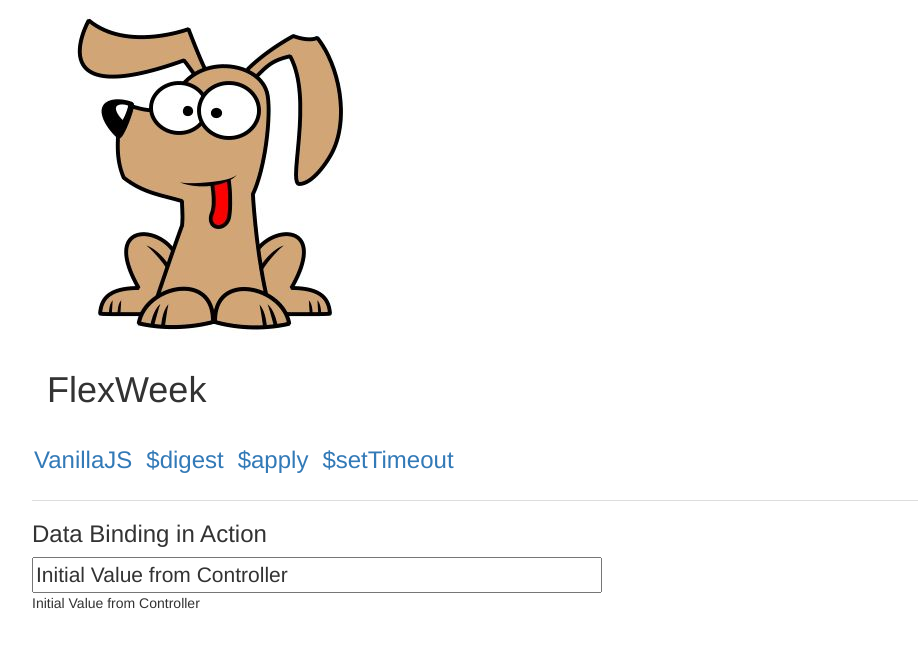
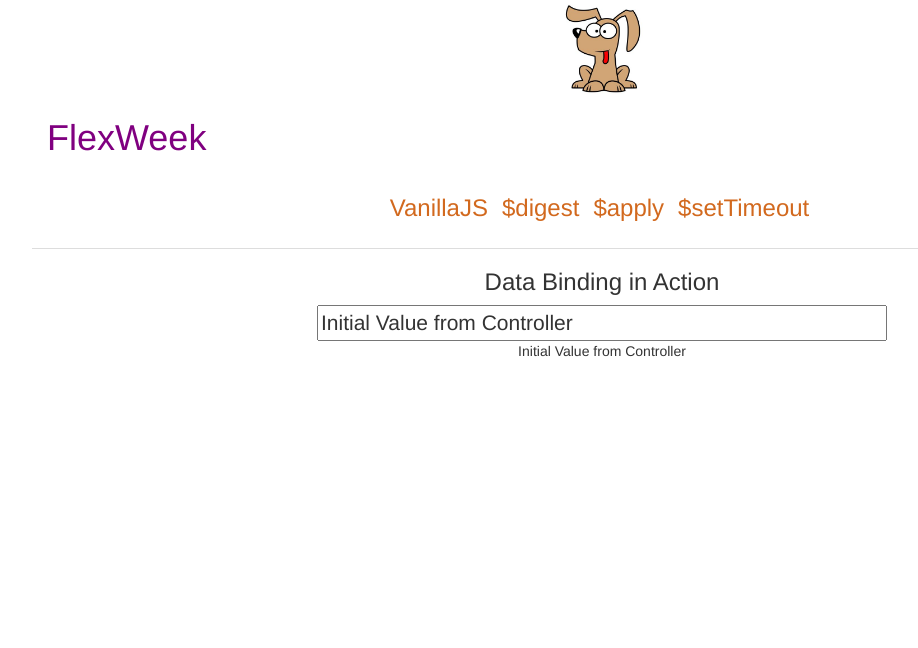
Before and after one commit to yolixtly/angular-flex-week, a plain HTML site: page topic-example/resume/index.html in a window 1280 px wide. Shown: the whole page, without its empty margins (38-956 px from the left). Drawn offline with nearby package versions, Linux system fonts and the light colour scheme; some packages are replaced by stand-ins of ours.

Commit message:
cleaning presentation

```diff
--- a/topic-example/resume/app.js
+++ b/topic-example/resume/app.js
@@ -2,7 +2,7 @@ var app = angular.module('myApp', ['ngRoute']);
 
 
 function explainMe($rootScope, $scope, type, explain){
-	// console.clear();
+	console.clear();
 	console.log(type, "========================");
 	console.log("setTimeout is triggered" + explain);
 	console.log("$rootScope.rootMessage: ", $rootScope.rootMessage);
--- a/topic-example/resume/directives/nav-bar-directive.js
+++ b/topic-example/resume/directives/nav-bar-directive.js
@@ -5,22 +5,6 @@ directive('navigationBar', function() {
         scope: {},
         transclude: true,
         templateUrl: './views/nav-bar.html',
-        // controller: './controllers/topics-controller.js'
-        controller: function($scope) {
-            $scope.appTitle = 'FlexWeek';
-            $scope.topics = [{
-                route: 'setTimeoutVanilla',
-                title: 'VanillaJS'
-            }, {
-                route: 'setTimeoutDigest',
-                title: '$digest'
-            }, {
-                route: 'setTimeoutApply',
-                title: '$apply'
-            }, {
-                route: 'setTimeoutService',
-                title: '$setTimeout'
-            }, ];
-        }
+        controller: 'Topics' //only pass the name
     };
 });
--- a/topic-example/resume/index.html
+++ b/topic-example/resume/index.html
@@ -7,14 +7,20 @@
         <link rel="stylesheet" href="./style.css">
     </head>
     <body class="container" ng-cloak>
+
+
         <navigation-bar>
-            <img src="./assets/logo.jpg" alt="" />
+            <img src="./assets/logo.jpg" class="logo"/>
         </navigation-bar>
-        <div ng-view></div>
+
+        <section>
+            <div ng-view></div>
+        </section>
+
+
         <!--Scripts-->
         <script src="https://cdnjs.cloudflare.com/ajax/libs/angular.js/1.5.8/angular.js"></script>
         <script src="https://cdnjs.cloudflare.com/ajax/libs/angular.js/1.5.8/angular-route.js"></script>
-
         <!-- Main Module -->
         <script src="./app.js"></script>
         <!-- Main Module Config-->
--- a/topic-example/resume/style.css
+++ b/topic-example/resume/style.css
@@ -2,21 +2,47 @@ ul {
 	list-style: none;
 	display: inline-block;
 }
+
 li {
 	padding: 0.5em !important;
 }
+
 li:hover {
-	background-color: lightgreen;
+	background-color: rgba(243, 136, 172, 0.38);
 	border-radius: 15px 15px 0 0;
-	font-color: purple;
 }
+
+a {
+	color: chocolate;
+
+}
+
+a:hover {
+	color: purple;
+	text-decoration: none;
+}
+
 input {
 	width: 50%;
 	font-size: 1.5em;
 }
+
 [ng\:cloak], [ng-cloak], [data-ng-cloak], [x-ng-cloak], .ng-cloak, .x-ng-cloak {
   display: none !important;
 }
+
 .logo {
-	width:
+	width: 7em;
 }
+
+navigation-bar {
+	color: purple;
+	margin: 0 auto;
+    text-align: center;
+    background-color: cyan;
+}
+
+.center-me {
+ 	margin: 0 auto;
+	text-align: center;
+}
--- a/topic-example/resume/views/data-binding.html
+++ b/topic-example/resume/views/data-binding.html
@@ -1,4 +1,5 @@
-<h3>Data Binding in Action</h3>
-
-<input type="text" ng-model="vm.changeMe">
-<div>{{ vm.changeMe }}</div>
+<div class="center-me">
+	<h3>Data Binding in Action</h3>
+	<input type="text" ng-model="vm.changeMe">
+	<div>{{ vm.changeMe }}</div>
+</div>
--- a/topic-example/resume/views/nav-bar.html
+++ b/topic-example/resume/views/nav-bar.html
@@ -1,5 +1,5 @@
+<div ng-transclude></div>
 <nav class="nav nav-tabs">
-    <div ng-transclude class="logo"></div>
     <div class="container-fluid">
         <h1 class="navbar-header">
         {{ appTitle }}
```
